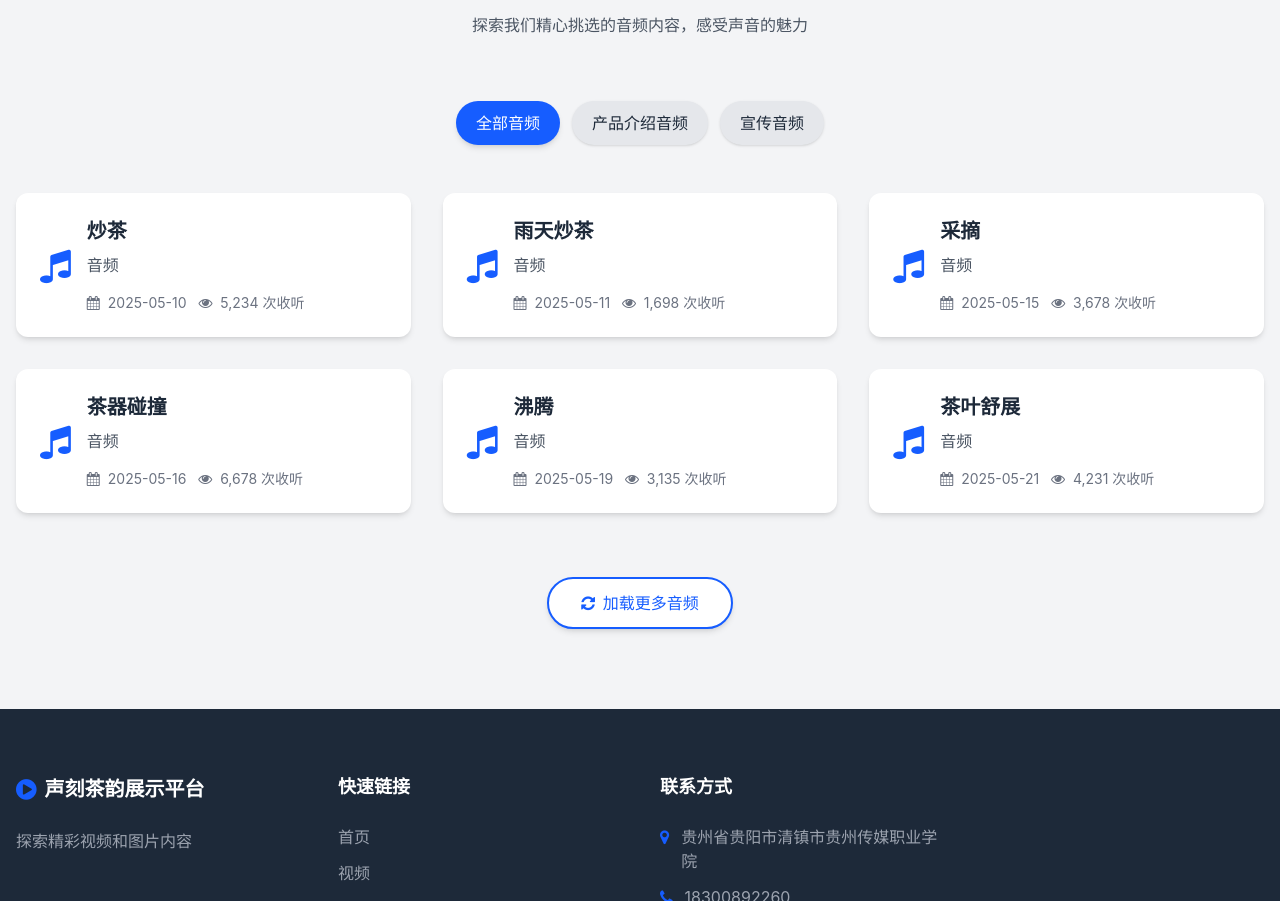
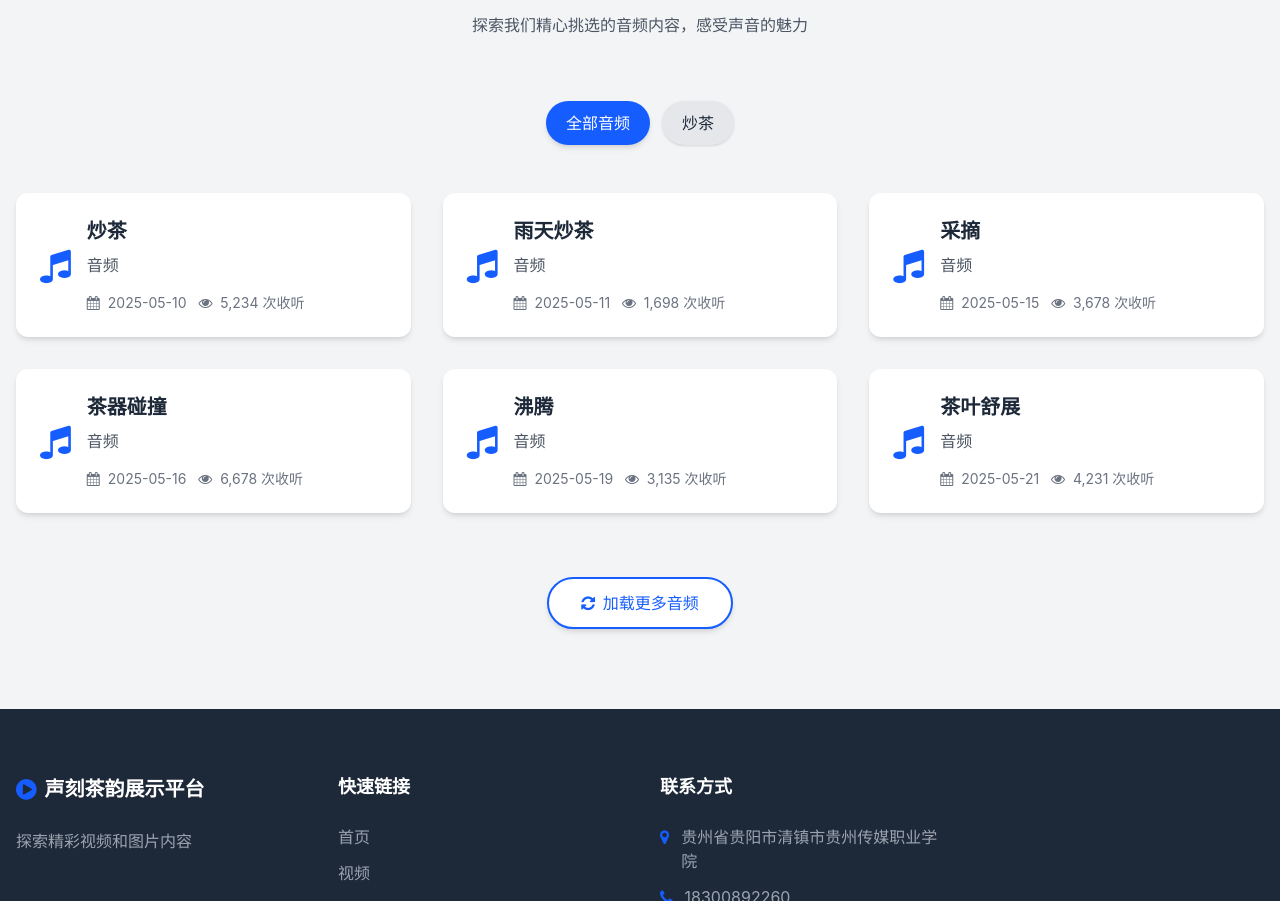
Before and after one commit to cian666/display, a plain HTML site: page index.html in a window 1280 px wide. Shown: the part 3151-4052 px from the top of the page. Drawn offline with nearby package versions, Linux system fonts and the light colour scheme.

Commit message:
Update index.html

```diff
--- a/index.html
+++ b/index.html
@@ -194,10 +194,7 @@
           全部音频
         </button>
         <button class="filter-btn px-5 py-2.5 rounded-full bg-gray-200 text-dark shadow hover:bg-gray-300 transition-colors">
-          产品介绍音频
-        </button>
-        <button class="filter-btn px-5 py-2.5 rounded-full bg-gray-200 text-dark shadow hover:bg-gray-300 transition-colors">
-          宣传音频
+          炒茶
         </button>
       </div>
 
```
